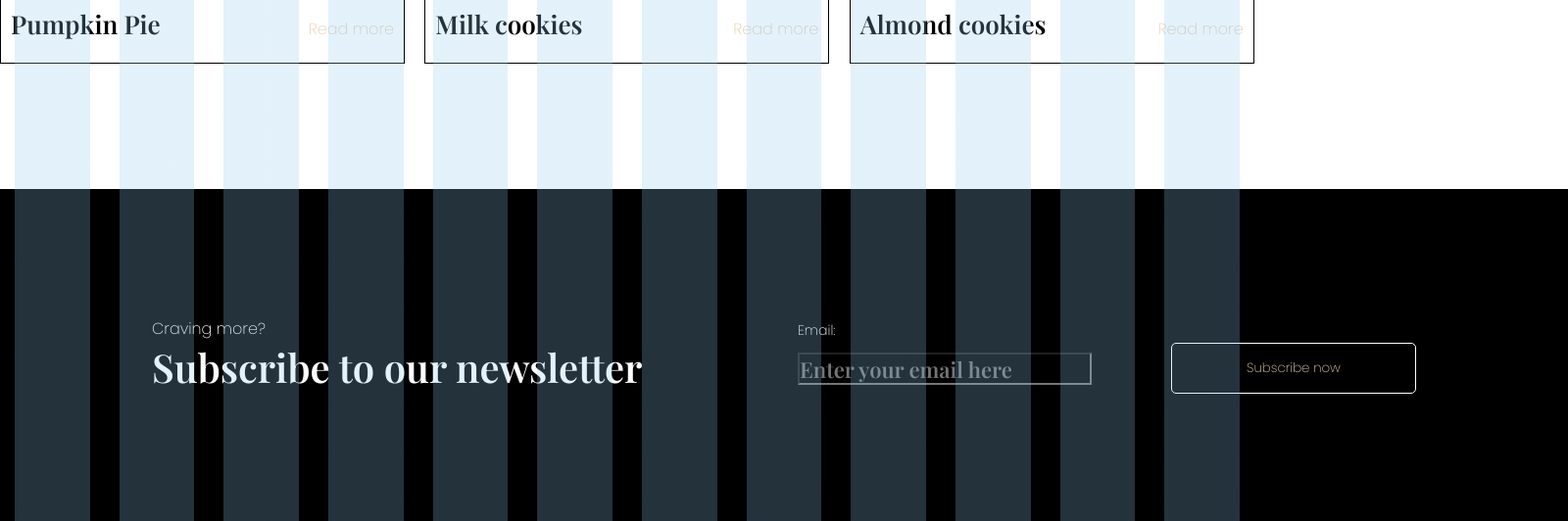
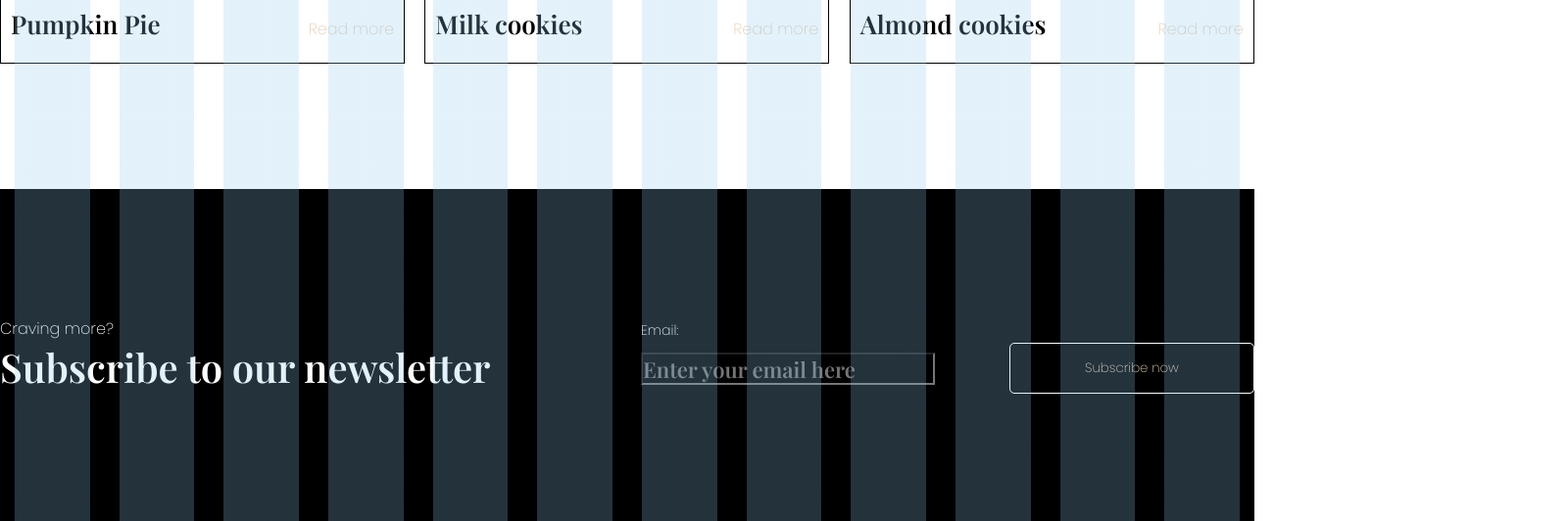
Before and after one commit to bjarnig86/hopverkefni1, a website: page pages/sida2.html in a window 1280 px wide. Shown: the part 3037-3569 px from the top of the page at 98% size, 1600 px wide, since content can reach past the window. Drawn offline with nearby package versions, Linux system fonts and the light colour scheme.

Commit message:
Meira fikt í síðu 2 og footer

```diff
--- a/pages/sida2.css
+++ b/pages/sida2.css
@@ -79,8 +79,7 @@
 
   /* Footer test */
 .footerWidth{
-
-    width:1600px;
+    max-width:1600px;
     height:339px;
     background-color:black;
     margin:auto;
@@ -90,30 +89,21 @@
     display:flex;
     width:1600px;
     height:339px;
-
     margin:auto;
 }
 .footerTexti{
-    width:100%;
-    height:100%;
     display:flex;
     flex-direction:column;
 }
 .footerTexti p{
     color:white;
     margin-top:130px;
-    /*
-    margin-left:134px;
-    */
     font-family: 'Poppins', helvetica, arial, sans-serif;
 }
 .footerTexti hfooter{
     color:white;
     font-family: 'Playfair Display', helvetica, arial, sans-serif;
     font-size:40px;
-    /*
-    margin-left:134px;
-    */
 }
 .footerTexti label{
     color:white;
```
Also changed, not shown: pages/sida2.html (indentation only).
